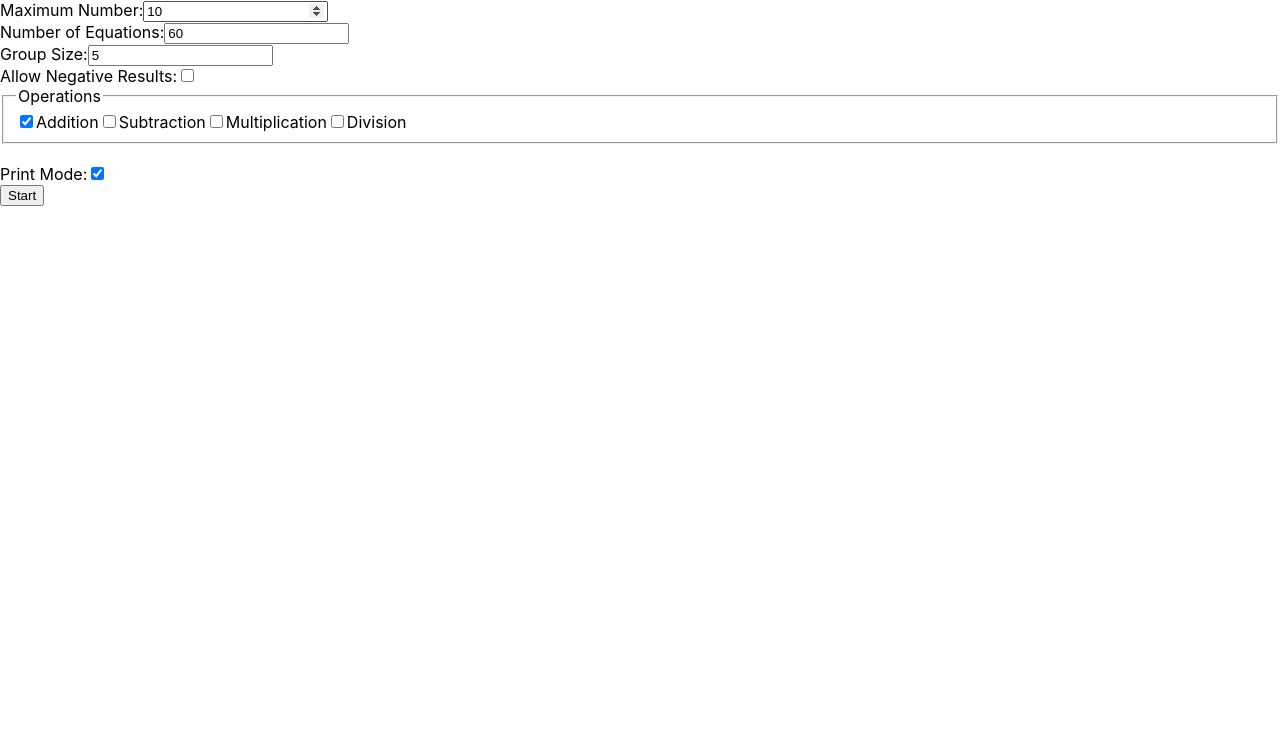
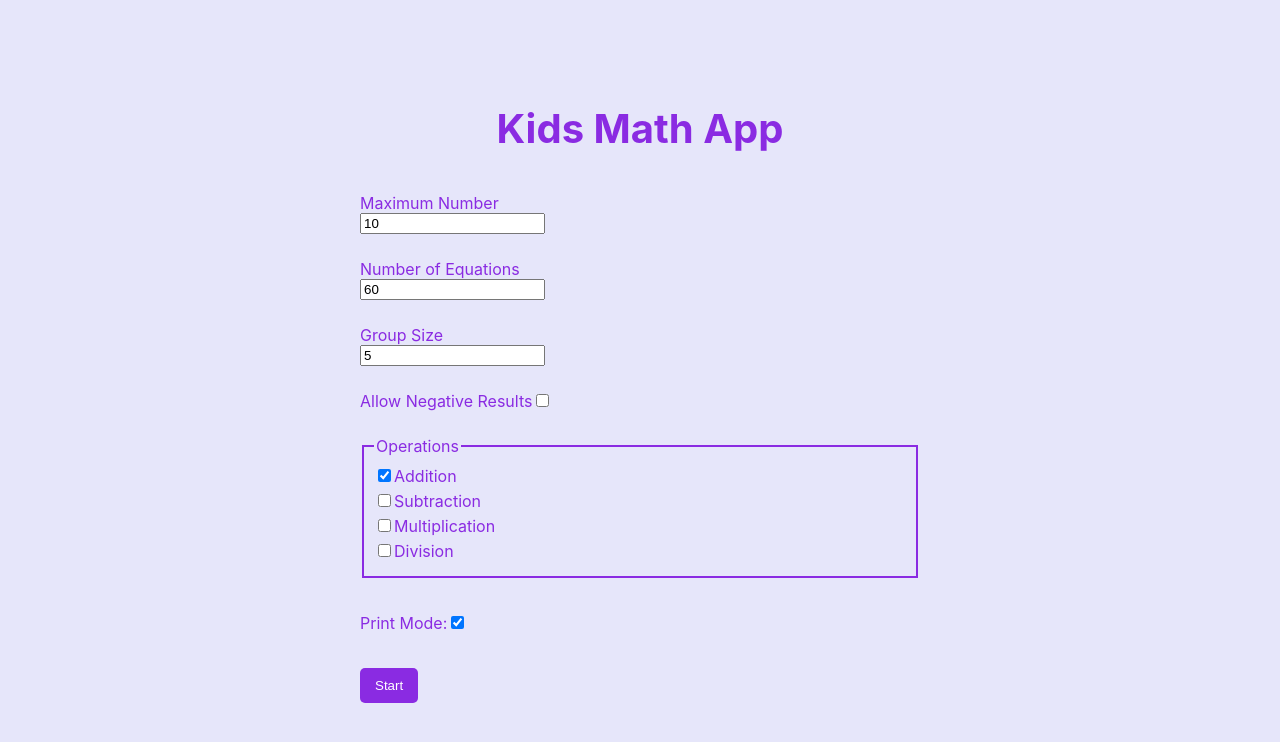
Before and after one commit to ashajjar/kids-math-app, a React (Create React App) app: page / in a window 1280 px wide. Shown: the top 742 px of the page. Built offline with nearby package versions, Linux system fonts and the light colour scheme.

Commit message:
Styling start screen

```diff
--- a/src/components/StartScreen.js
+++ b/src/components/StartScreen.js
@@ -1,4 +1,6 @@
 import React, {useState} from 'react';
+import '../styles/StartScreen.css';
+
 
 function StartScreen(props) {
     const [maxNumber, setMaxNumber] = useState(10);
@@ -59,24 +61,27 @@ function StartScreen(props) {
     };
 
     return (
+        <div className="start-screen">
+            <h1>Kids Math App</h1>
+            <div className="form-container">
                 <form onSubmit={handleSubmit}>
                     <label>
-                Maximum Number:
+                        Maximum Number
                         <input type="number" value={maxNumber} onChange={handleNumberChange}/>
                     </label>
                     <br/>
                     <label>
-                Number of Equations:
+                        Number of Equations
                         <input type="number" value={numEquations} onChange={handleNumEquationsChange}/>
                     </label>
                     <br/>
                     <label>
-                Group Size:
+                        Group Size
                         <input type="number" value={groupSize} onChange={handleGroupSizeChange}/>
                     </label>
                     <br/>
                     <label>
-                Allow Negative Results:
+                        Allow Negative Results
                         <input
                             type="checkbox"
                             checked={allowNegativeResults}
@@ -84,7 +89,7 @@ function StartScreen(props) {
                         />
                     </label>
                     <br/>
-            <fieldset>
+                    <fieldset className="operations-group">
                         <legend>Operations</legend>
                         <label>
                             <input type="checkbox" name="addition" checked={operations.addition}
@@ -116,6 +121,8 @@ function StartScreen(props) {
                     {error && <div style={{color: 'red'}}>{error}</div>}
                     <button type="submit">Start</button>
                 </form>
+            </div>
+        </div>
     );
 }
 
--- a/src/index.css
+++ b/src/index.css
@@ -5,6 +5,7 @@ body {
     sans-serif;
   -webkit-font-smoothing: antialiased;
   -moz-osx-font-smoothing: grayscale;
+  background-color: #E6E6FA; /* Light violet background */
 }
 
 code {
--- /dev/null
+++ b/src/styles/StartScreen.css
@@ -0,0 +1,68 @@
+/*.start-screen {*/
+/*    !* Primary violet color for text *!*/
+/*    text-align: center;*/
+/*    padding: 20px;*/
+/*}*/
+
+.start-screen {
+    color: #8A2BE2;
+    display: flex; /* Enable Flexbox */
+    flex-direction: column; /* Stack children vertically */
+    align-items: center; /* Center children horizontally */
+    justify-content: center; /* Center children vertically */
+    height: 100vh; /* Make the container fill the full viewport height */
+    background-color: #E6E6FA; /* Light violet background */
+}
+
+.form-container {
+    width: 100%; /* Fill the screen width */
+    max-width: 600px; /* Maximum width of the form */
+    padding: 20px;
+    box-sizing: border-box; /* Include padding in the width calculation */
+}
+
+.start-screen h1 {
+    font-size: 2.5em; /* Large font size for the heading */
+    margin-bottom: 20px; /* Spacing between heading and form */
+}
+
+
+/* Style for buttons */
+.form-container button {
+    margin-top: 10px; /* Space above the button */
+    /* Additional button styling can go here */
+}
+
+.form-container label {
+    display: block; /* Make each label take up its own line */
+    margin-bottom: 5px; /* Space between label and input field */
+}
+
+/* Style for input fields */
+.form-container input[type="text"],
+.form-container input[type="number"] {
+    display: block; /* Make each input take up its own line */
+}
+
+
+/* Style for buttons */
+.form-container button {
+    background-color: #8A2BE2; /* Primary violet color */
+    color: white; /* White text for contrast */
+    border: none; /* Remove default border */
+    padding: 10px 15px; /* Padding for better sizing */
+    margin-top: 10px; /* Space above the button */
+    cursor: pointer; /* Cursor changes to pointer to indicate button */
+    border-radius: 5px; /* Rounded corners */
+    transition: background-color 0.3s; /* Smooth transition for hover effect */
+}
+
+.form-container button:hover {
+    background-color: #7D26CD; /* Slightly darker violet on hover */
+}
+
+.operations-group {
+    border: 2px solid #8A2BE2; /* Primary violet color */
+    padding: 10px;
+    margin-bottom: 15px;
+}
```
Lines whose indentation alone changed are shown as unchanged.
